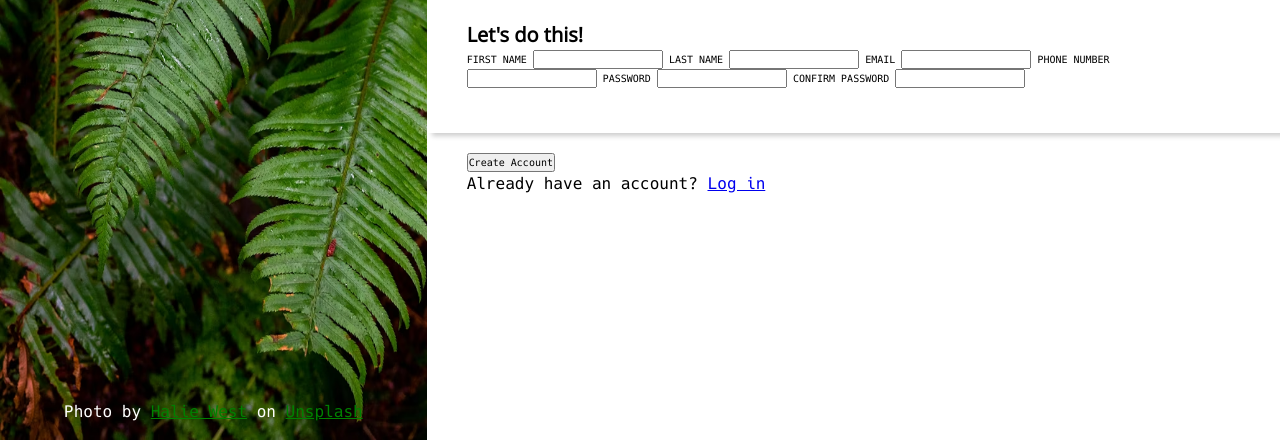
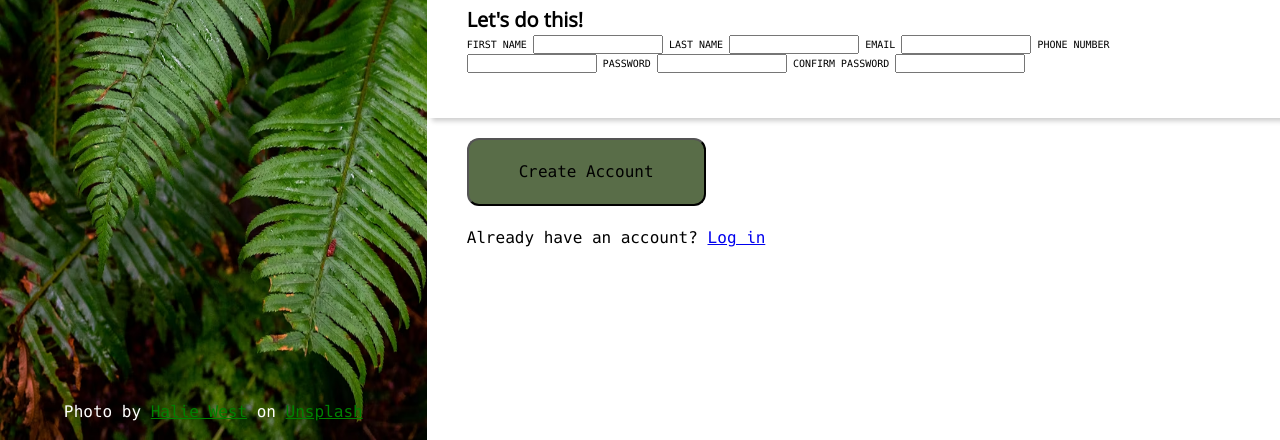
Before and after one commit to CodingTC/sign-up-form, a plain HTML site: page index.html in a window 1280 px wide. Shown: the part 360-800 px from the top of the page. Drawn offline with Linux system fonts and the light colour scheme.

Commit message:
Complete main content layout spacing

```diff
--- a/styles.css
+++ b/styles.css
@@ -134,6 +134,7 @@ p
 
 .odin-lined-img
 {
+    flex-shrink: 0;
     width: 10em;
     height: 12em;
 }
@@ -169,6 +170,11 @@ p
     font-size: 2rem;
 }
 
+.main-content > h3:first-child
+{
+    margin-bottom: 4rem;
+}
+
 .main-content
 {
     display: flex;
@@ -178,7 +184,12 @@ p
 
 .our-form button
 {
-    margin-left: 4em;
+    margin-left: 4rem;
+    margin-bottom: 2rem;
+    font-size: 1.6rem;
+    padding: 2rem 5rem;
+    border-radius: 1.2rem;
+    background-color: #596D48;
 }
 .main-content p
 {
```
